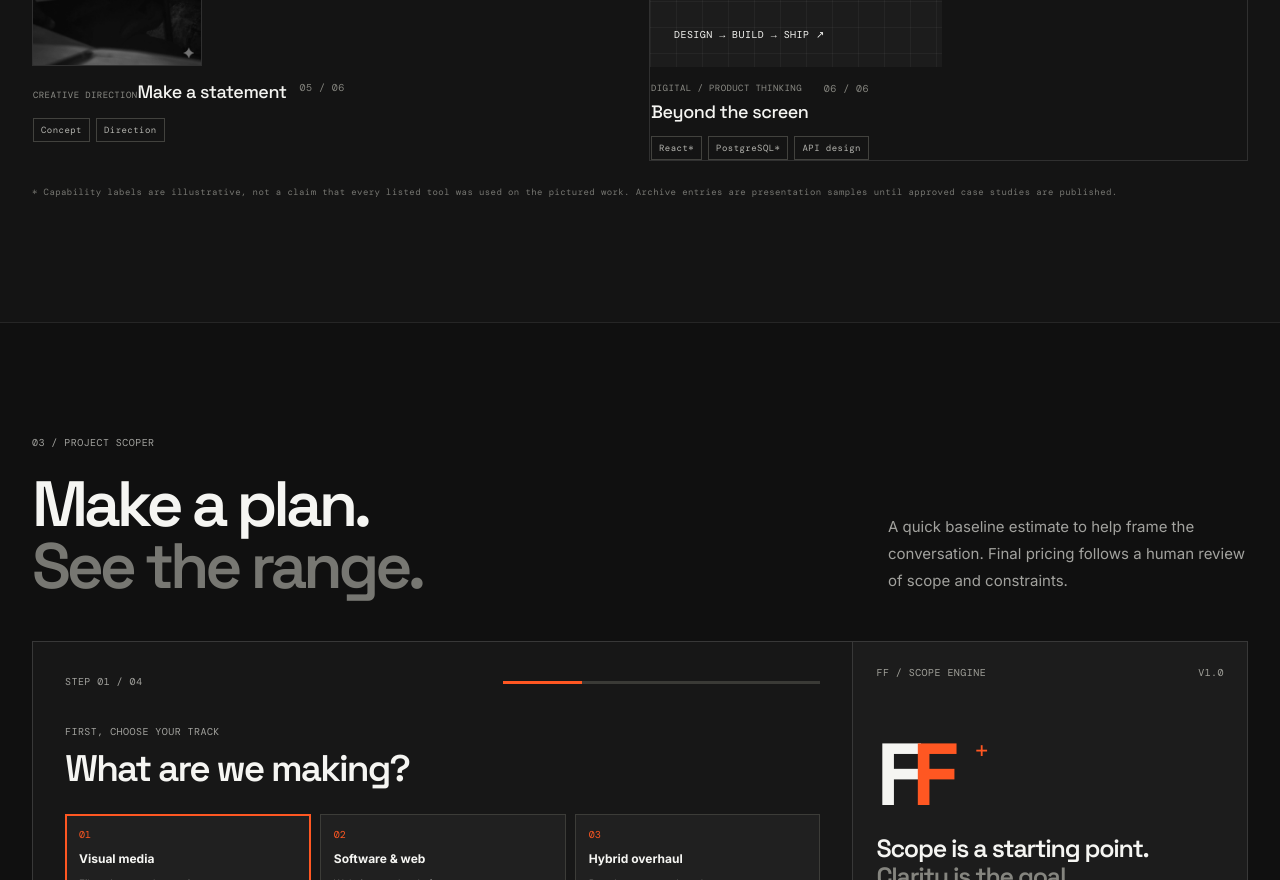
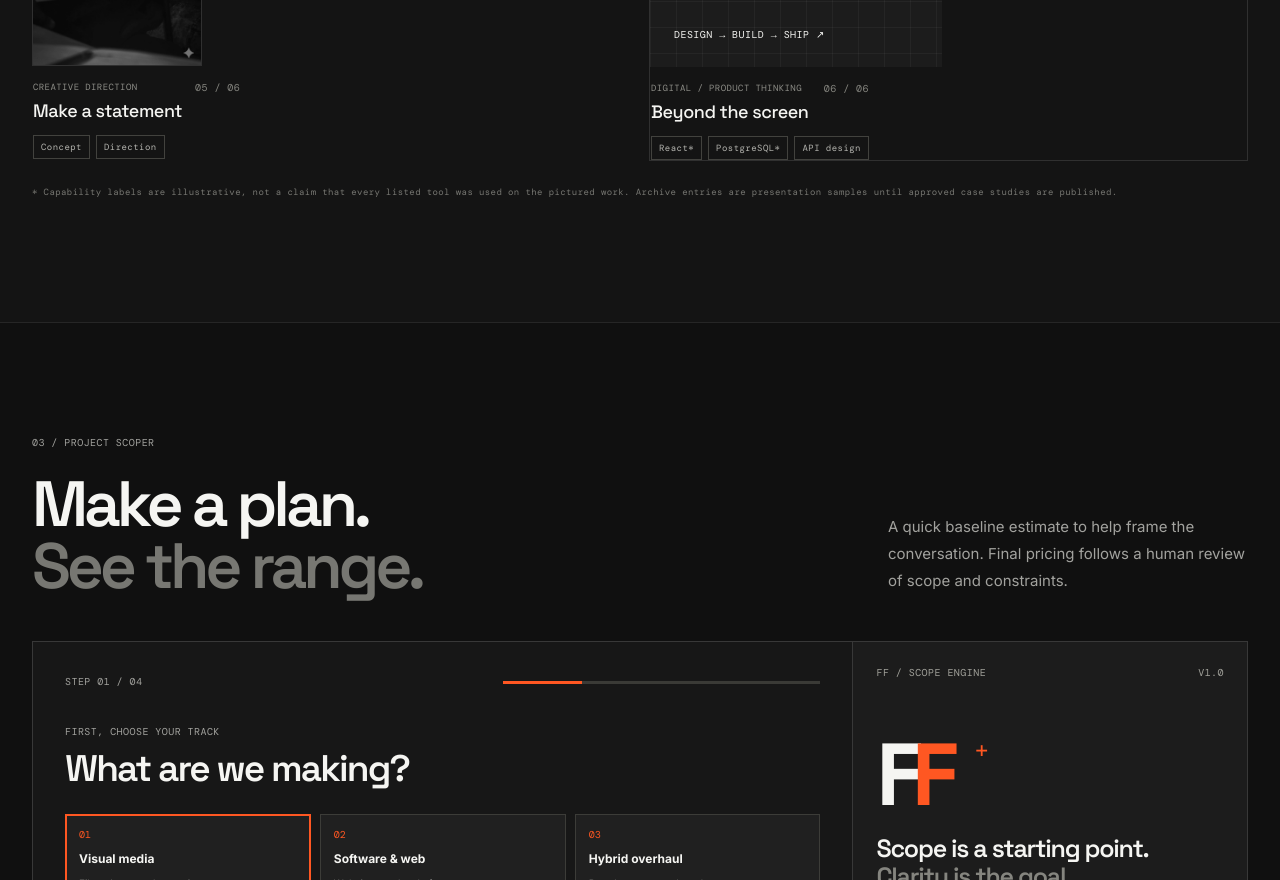
Before and after one commit to FocalForgeStudios/FocalForge-Landing-Page, a plain HTML site: page index.html in a window 1280 px wide. Shown: the part 3620-4500 px from the top of the page. Drawn offline with nearby package versions, Linux system fonts and the light colour scheme.

Commit message:
Correct selected-work card markup

```diff
--- a/index.html
+++ b/index.html
@@ -69,7 +69,7 @@
       <button class="project-card" data-project="portrait" data-category="visual" type="button"><span class="project-image"><img src="image%203.jpg" alt="Portrait photography work" loading="lazy"><span class="project-open">VIEW CASE <b>↗</b></span></span><span class="project-info"><span><small>PHOTOGRAPHY / PORTRAIT</small><b>People, in focus</b></span><span class="project-number mono">02 / 06</span><span class="tag-row"><i>Portrait</i><i>Lighting</i></span></span></button>
       <button class="project-card" data-project="design" data-category="brand" type="button"><span class="project-image"><img src="image%201.webp" alt="Visual design and post-production sample" loading="lazy"><span class="project-open">VIEW CASE <b>↗</b></span></span><span class="project-info"><span><small>DESIGN / POST</small><b>Shape the feeling</b></span><span class="project-number mono">03 / 06</span><span class="tag-row"><i>Visual system</i><i>Post-production</i></span></span></button>
       <button class="project-card" data-project="studio" data-category="visual" type="button"><span class="project-image"><img src="shallom.jpg" alt="Studio portrait session" loading="lazy"><span class="project-open">VIEW CASE <b>↗</b></span></span><span class="project-info"><span><small>PHOTOGRAPHY / STUDIO</small><b>In the right light</b></span><span class="project-number mono">04 / 06</span><span class="tag-row"><i>Studio</i><i>Portraiture</i></span></span></button>
-      <button class="project-card" data-project="direction" data-category="brand" type="button"><span class="project-image"><img src="manji.png" alt="Creative direction visual sample" loading="lazy"><span class="project-open">VIEW CASE <b>↗</b></span></span><span class="project-info"><span><span><small>CREATIVE DIRECTION</small><b>Make a statement</b></span></span><span class="project-number mono">05 / 06</span><span class="tag-row"><i>Concept</i><i>Direction</i></span></span></button>
+      <button class="project-card" data-project="direction" data-category="brand" type="button"><span class="project-image"><img src="manji.png" alt="Creative direction visual sample" loading="lazy"><span class="project-open">VIEW CASE <b>↗</b></span></span><span class="project-info"><span><small>CREATIVE DIRECTION</small><b>Make a statement</b></span><span class="project-number mono">05 / 06</span><span class="tag-row"><i>Concept</i><i>Direction</i></span></span></button>
       <button class="project-card project-system" data-project="systems" data-category="digital" type="button"><span class="system-card-art"><span class="mono">FF / DIGITAL LAB</span><strong>Good ideas<br>need good<br><em>systems.</em></strong><span class="mono">DESIGN → BUILD → SHIP ↗</span></span><span class="project-info"><span><small>DIGITAL / PRODUCT THINKING</small><b>Beyond the screen</b></span><span class="project-number mono">06 / 06</span><span class="tag-row"><i>React*</i><i>PostgreSQL*</i><i>API design</i></span></span></button>
     </div>
     <p class="disclaimer mono">* Capability labels are illustrative, not a claim that every listed tool was used on the pictured work. Archive entries are presentation samples until approved case studies are published.</p>
```
